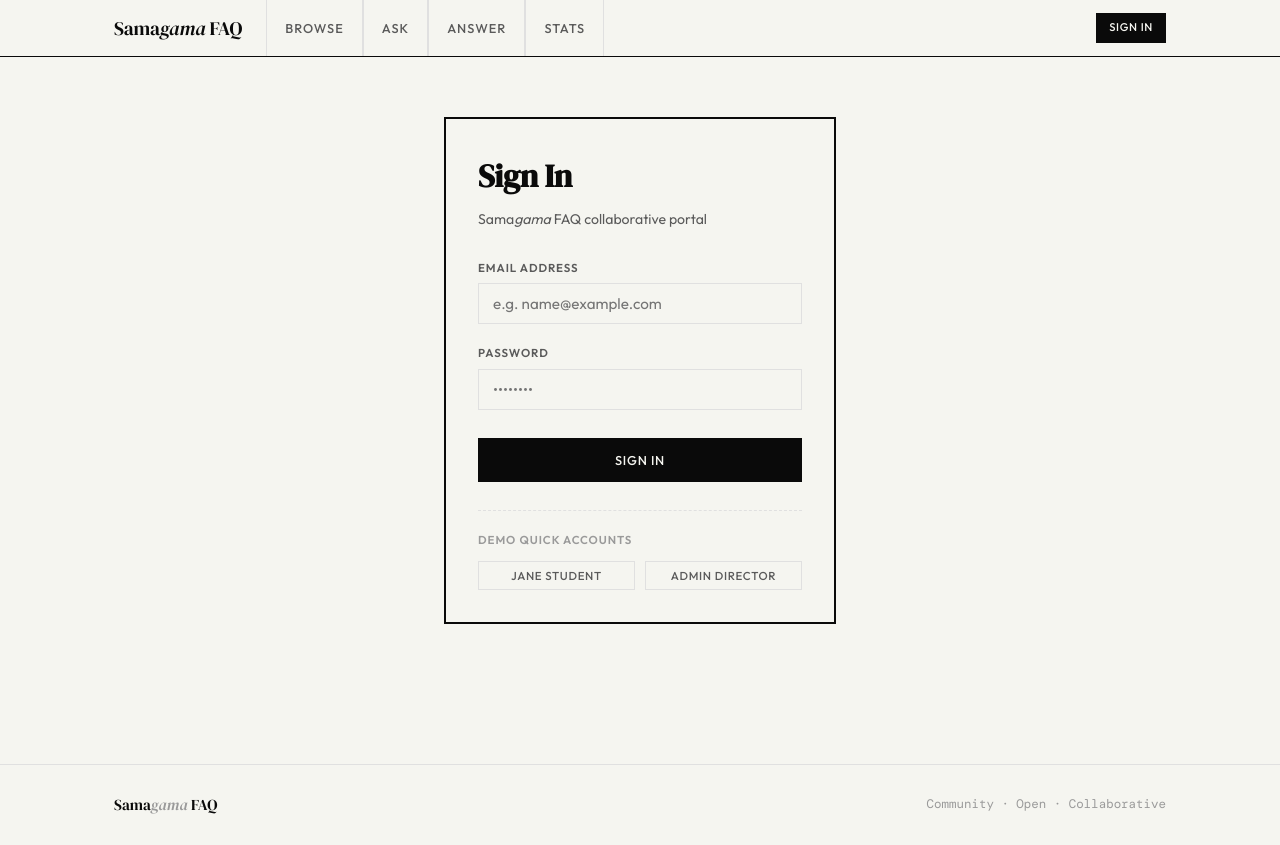
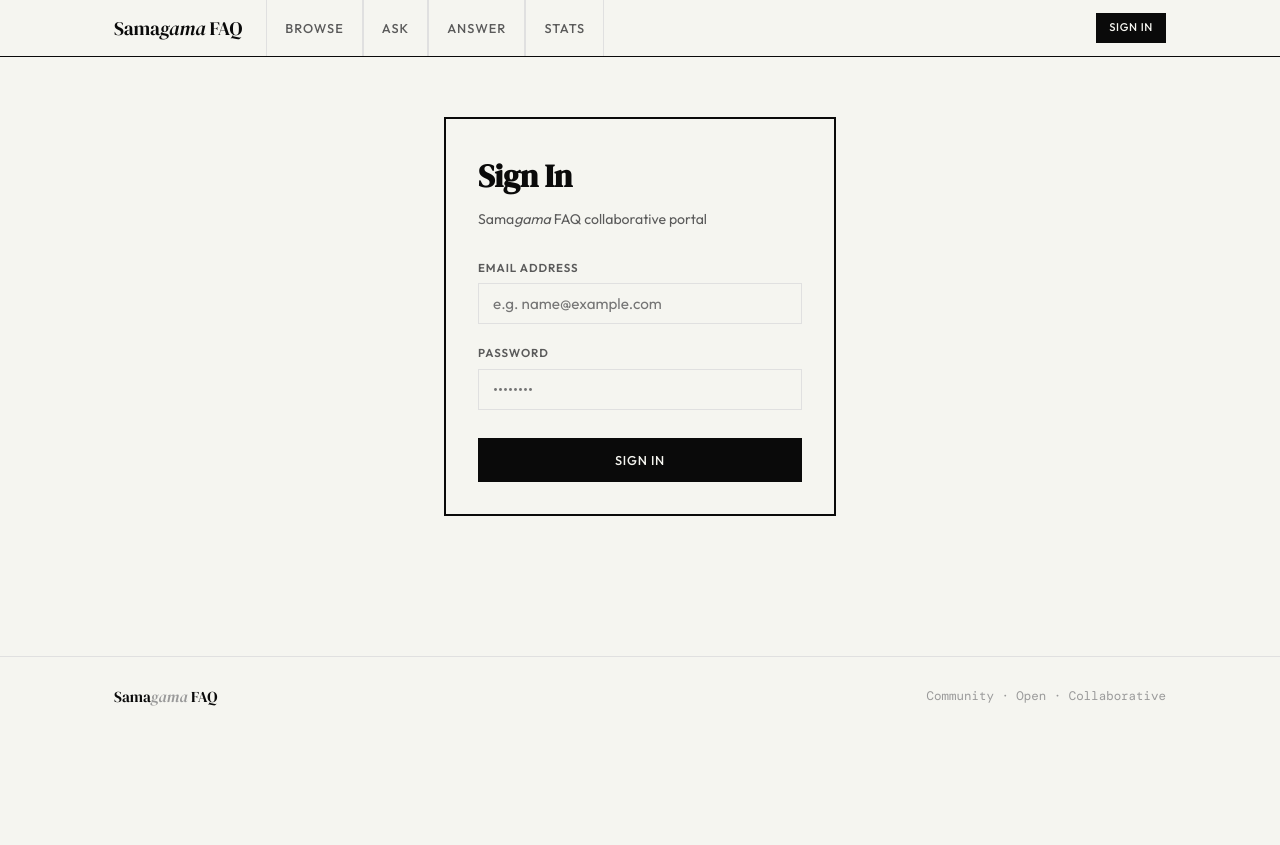
Before and after one commit to devanshuk3/Crowd-Sourced-Faq-Project, a React (Vite) app in the folder frontend/: page /login in a window 1280 px wide. After the commit the page ends 800 px from the top, so only its background shows below. Built offline with nearby package versions, Linux system fonts and the light colour scheme.

Commit message:
Production: Remove prefilled quick accounts from the login page

```diff
--- a/frontend/src/pages/FAQDetailPage.jsx
+++ b/frontend/src/pages/FAQDetailPage.jsx
@@ -1,4 +1,4 @@
-import { useState } from 'react';
+import { useState, useEffect } from 'react';
 import { useParams, Link, useNavigate } from '@tanstack/react-router';
 import { useQuery, useMutation, useQueryClient } from '@tanstack/react-query';
 import toast from 'react-hot-toast';
--- a/frontend/src/pages/LoginPage.jsx
+++ b/frontend/src/pages/LoginPage.jsx
@@ -35,16 +35,6 @@ export default function LoginPage() {
       toast.error(err.response?.data?.message || 'Login failed. Please check credentials.');
     } finally {
       setLoading(false);
-    }
-  };
-
-  const fastFill = (role) => {
-    if (role === 'admin') {
-      setEmail('admin@samagama.com');
-      setPassword('admin123');
-    } else {
-      setEmail('student@samagama.com');
-      setPassword('student123');
     }
   };
 
@@ -94,28 +84,6 @@ export default function LoginPage() {
             {loading ? 'Authenticating...' : 'Sign In'}
           </button>
         </form>
-
-        <div style={{ marginTop: 28, borderTop: '1px dashed var(--border)', paddingTop: 20 }}>
-          <span style={{ fontSize: '0.72rem', fontWeight: 600, letterSpacing: '0.08em', textTransform: 'uppercase', color: 'var(--gray-400)', display: 'block', marginBottom: 12 }}>
-            Demo Quick Accounts
-          </span>
-          <div style={{ display: 'flex', gap: 10 }}>
-            <button
-              onClick={() => fastFill('student')}
-              className="btn btn-ghost btn-sm"
-              style={{ flex: 1, justifyContent: 'center' }}
-            >
-              Jane Student
-            </button>
-            <button
-              onClick={() => fastFill('admin')}
-              className="btn btn-ghost btn-sm"
-              style={{ flex: 1, justifyContent: 'center' }}
-            >
-              Admin Director
-            </button>
-          </div>
-        </div>
       </div>
     </div>
   );
```
